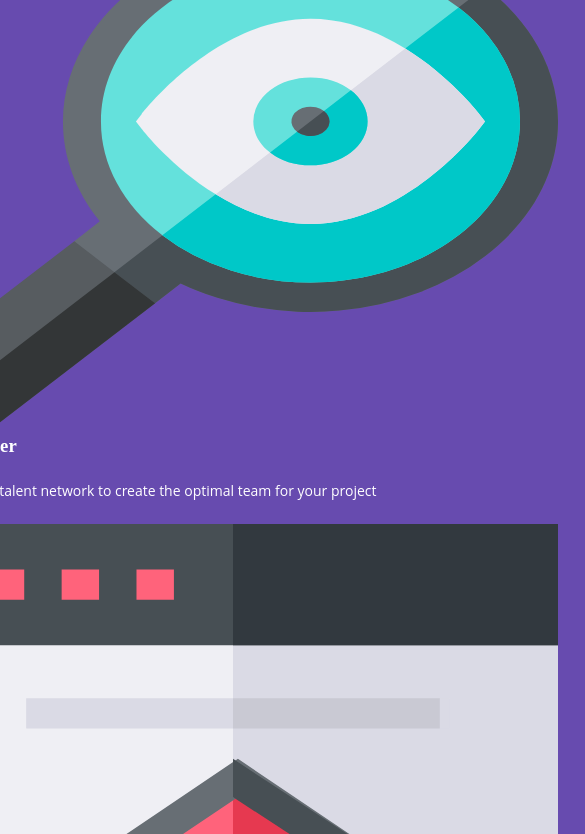
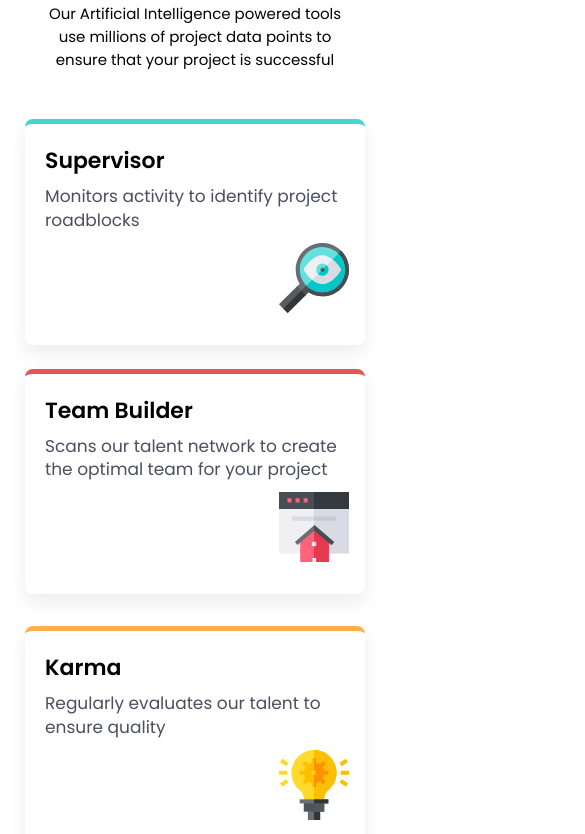
Before and after one commit to tchonsa/Four-card-feature-section, a plain HTML site: page index.html in a window 390 px wide. Shown: the part 218-1052 px from the top of the page, 585 px wide, since content can reach past the window. Drawn offline with Linux system fonts and the light colour scheme; a web font is replaced by a local one.

Commit message:
Update style.css

```diff
--- a/style.css
+++ b/style.css
@@ -1,109 +1,146 @@
 @font-face {
-  font-display: swap;
+  font-display: swap; /* Check https://developer.mozilla.org/en-US/docs/Web/CSS/@font-face/font-display for other options. */
+  font-family: 'Poppins';
+  font-style: normal;
+  font-weight: 200;
+  src: url('../fonts/poppins-v24-latin-200.woff2') format('woff2'); /* Chrome 36+, Opera 23+, Firefox 39+, Safari 12+, iOS 10+ */
+}
+/* poppins-regular - latin */
+@font-face {
+  font-display: swap; /* Check https://developer.mozilla.org/en-US/docs/Web/CSS/@font-face/font-display for other options. */
   font-family: 'Poppins';
   font-style: normal;
   font-weight: 400;
-  src: url('../fonts/poppins-v24-latin-regular.woff2') format('woff2'); }
-
+  src: url('../fonts/poppins-v24-latin-regular.woff2') format('woff2'); /* Chrome 36+, Opera 23+, Firefox 39+, Safari 12+, iOS 10+ */
+}
+/* poppins-600 - latin */
 @font-face {
-  font-display: swap;
+  font-display: swap; /* Check https://developer.mozilla.org/en-US/docs/Web/CSS/@font-face/font-display for other options. */
   font-family: 'Poppins';
   font-style: normal;
   font-weight: 600;
-  src: url('fonts/poppins-v24-latin-600.woff2') format('woff2');
+  src: url('../fonts/poppins-v24-latin-600.woff2') format('woff2'); /* Chrome 36+, Opera 23+, Firefox 39+, Safari 12+, iOS 10+ */
 }
 
-@font-face {
-  font-display: swap;
-    font-family: 'Open Sans';
-  font-style: normal;
-  font-weight: 400;
-  src: url('fonts/open-sans-v44-latin-regular.woff2') format('woff2');
-}
-
-@font-face {
-  font-display: swap;
-    font-family: 'Open Sans';
-  font-style: italic;
-  font-weight: 400;
-  src: url('fonts/open-sans-v44-latin-italic.woff2') format('woff2');
-}
-
-@font-face {
-  font-display: swap;
-    font-family: 'Open Sans';
-  font-style: normal;
-  font-weight: 500;
-  src: url('fonts/open-sans-v44-latin-500.woff2') format('woff2');
-}
-
-
-
-* {
+*{
     margin: 0;
     padding: 0;
     box-sizing: border-box;
 }
 
 body {
-    background: url(./images/bg-desktop.svg) no-repeat;
-    background-size: cover;
-    background-color: hsl(257, 40%, 49%);
+    background-color: white;
+    font-family: 'Poppins';
+    padding: 80px;
     display: flex;
+    flex-direction: column;
     justify-content: center;
     align-items: center;
-    color: white;
-    padding-left: 80px;
-    padding-right: 80px;
+    text-align: center;
+    color: black;
+
 }
 
-
-.icon {
-    height: 10em;
-    width: 10em;
+header {
+    text-align: center;
+    max-width: 500px;
 }
 
-img {
-    height: 500px;
-    width: 650px;
+h1 {
+    font-size:30px ;
+    font-weight: 400;
+}
+
+h2 {
+  font-size: 30px;
+  font-weight: 600;
+}
+
+header p {
+  padding-top: 10px;
+    font-size: 15px;
+    font-size: 200;
 }
 
 main {
-    padding-right: 100px;
-    padding: 60px;
-
+  display: flex;
+  justify-content: center;
+  align-items: center;
+  text-align: left;
+  gap: 2rem;
 }
 
-h1 {
-    font-family: 'Poppins';
-    font-weight: 600;
+.middle-section {
+  display: flex;
+  flex-direction: column;
+  gap: 2rem;
 }
 
-p{
-   font-family: 'Open Sans';
-   font-size: 14px;
-   padding: 1.5rem;
+section {
+  width: 300px;
+  height: 220px;
+  border-radius: 10px;
+  box-shadow: -10px 10px 60px -30px hsl(212, 6%, 44%);
+  margin: 20px;
+  padding: 30px;
+  border-top:5px solid;
+  position: relative;
 }
 
-button {
-    border-radius:50px;
-    height: 50px;
-    width: 200px;
-    box-shadow: 10px 10px 20px -2px rgba(48, 47, 47, 0.603);
-    border: none;
-    color: hsl(257, 40%, 49%);
-    font-size: 16px;
+.supervisor { border-color: hsl(180, 62%, 55%); }
+.team-builder { border-color: hsl(0, 78%, 62%); }
+.karma { border-color: hsl(34, 97%, 64%); }
+.calculator { border-color: hsl(212, 86%, 64%); }
 
-   transition:
-    background-color 0.4s ease,
-    color 0.4s ease,
-    transform 0.3s ease,
-    box-shadow 0.3s ease;
+section img {
+  position: absolute;
+  right: 30px;
+  bottom: 30px;
+  height: 50px;
+  width: 50px;
 }
 
-button:hover {
-  background-color: hsl(300, 69%, 71%);
-  color: white;
-  transform: translateY(-3px);
-  box-shadow: 0 8px 20px rgba(0, 0, 0, 0.25);
+@media (max-width: 450px) {
+  body {
+    padding: 24px;
+    text-align: center;
+  }
+
+  main {
+    display:flex;
+    flex-direction:column;
+    align-items:center;
+    gap: 1.5rem;
+    padding: 0;
+    width: 100%;
+    max-width: 375px;
+    margin: 0 auto;
+  }
+
+  section {
+    width: 100%;
+    max-width: 340px;
+    margin: 0;
+    padding: 1.25rem;
+    height: auto;
+    border-radius: 8px;
+    position: relative;
+    box-shadow: 0 8px 18px rgba(16,24,40,0.08);
+  }
+
+  section h3 { font-size: 22px; margin-bottom: 0.5rem; }
+  section p  { font-size: 17px; line-height: 1.4; color: hsl(234,12%,34%); }
+  header p { padding: 1rem; padding-bottom: 3rem;}
+
+  section {
+    padding-bottom: 7rem; /* room for icon */
+  }
+
+  section img {
+    position: absolute;
+    right: 1rem;
+    bottom: 2rem;
+    width: 70px;
+    height: 70px;
+  }
 }
```
